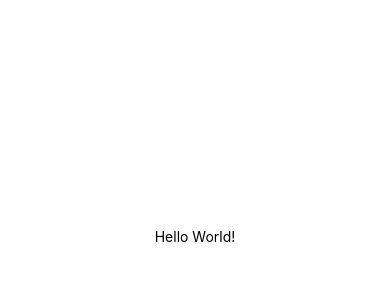
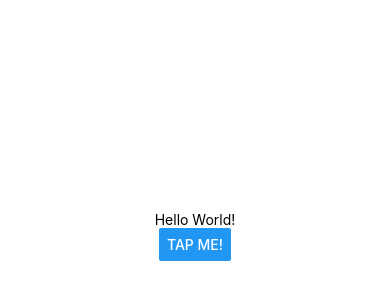
Before and after one commit to gabisanfilippo/RNCourse, a React Native app: screen / in a window 390 px wide. Shown: the part 186-486 px from the top of the page. Built offline with nearby package versions, Linux system fonts and the light colour scheme.

Commit message:
feat: adding a button

```diff
--- a/App.tsx
+++ b/App.tsx
@@ -1,11 +1,11 @@
 import { StatusBar } from "expo-status-bar";
-import { StyleSheet, Text, View } from "react-native";
+import { Button, StyleSheet, Text, View } from "react-native";
 
 export default function App() {
   return (
     <View style={styles.container}>
       <Text>Hello World!</Text>
-      <StatusBar style="auto" />
+      <Button title="Tap me!" />
     </View>
   );
 }
```
